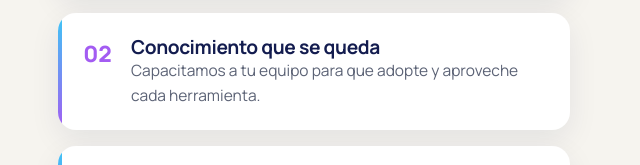
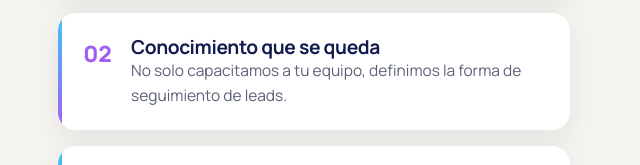
Before and after one commit to marcosortiz71-lab/sofialabschile, a plain HTML site: page index.html in a window 1280 px wide. Shown: the part 1229-1394 px from the top of the page, 640-1280 px from the left. Drawn offline with Linux system fonts and the light colour scheme.

Commit message:
Update training description in index.html

```diff
--- a/index.html
+++ b/index.html
@@ -90,7 +90,7 @@
           <article class="pillar reveal">
             <span class="pillar__n">02</span>
             <h3>Conocimiento que se queda</h3>
-            <p>Capacitamos a tu equipo para que adopte y aproveche cada herramienta.</p>
+            <p>No solo capacitamos a tu equipo, definimos la forma de seguimiento de leads.</p>
           </article>
           <article class="pillar reveal">
             <span class="pillar__n">03</span>
```
